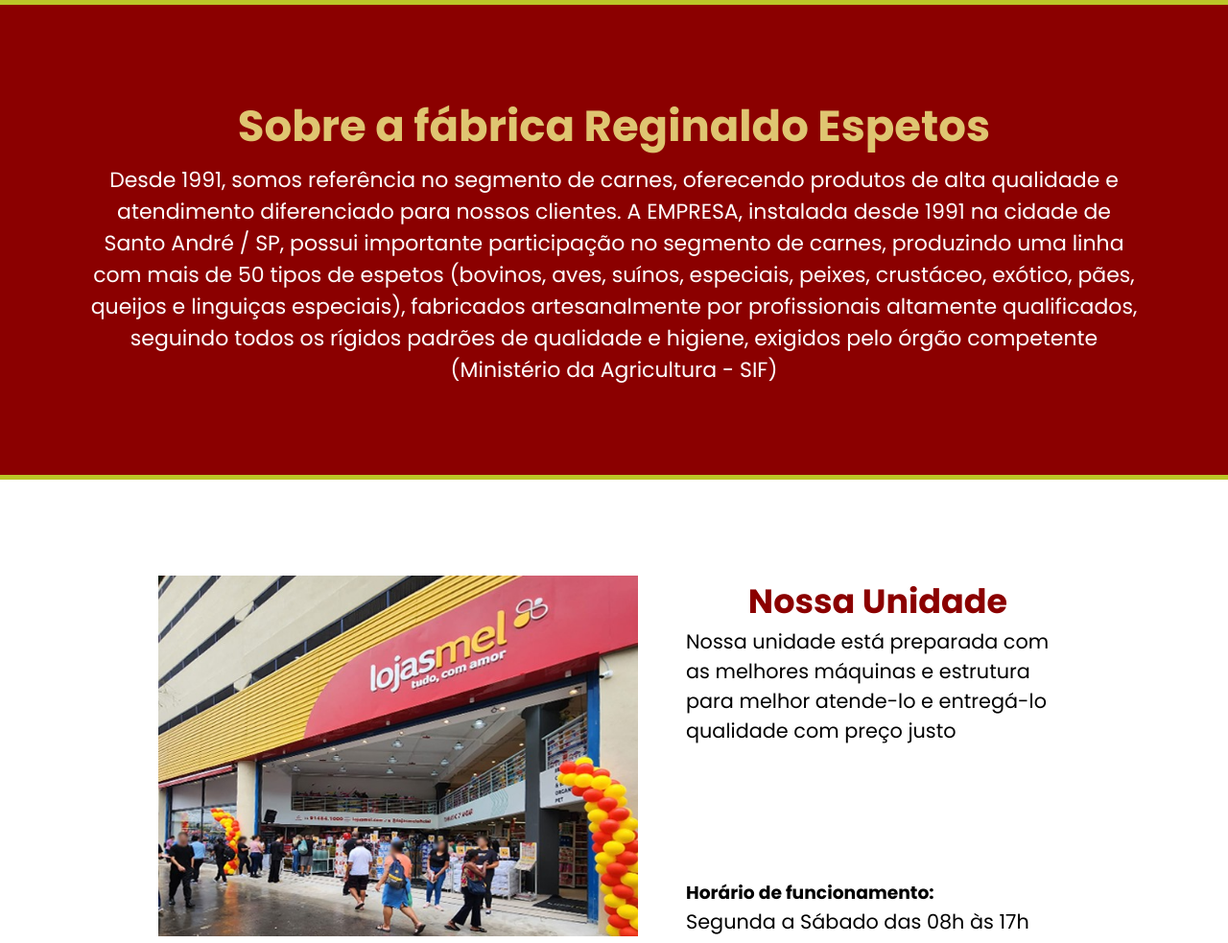
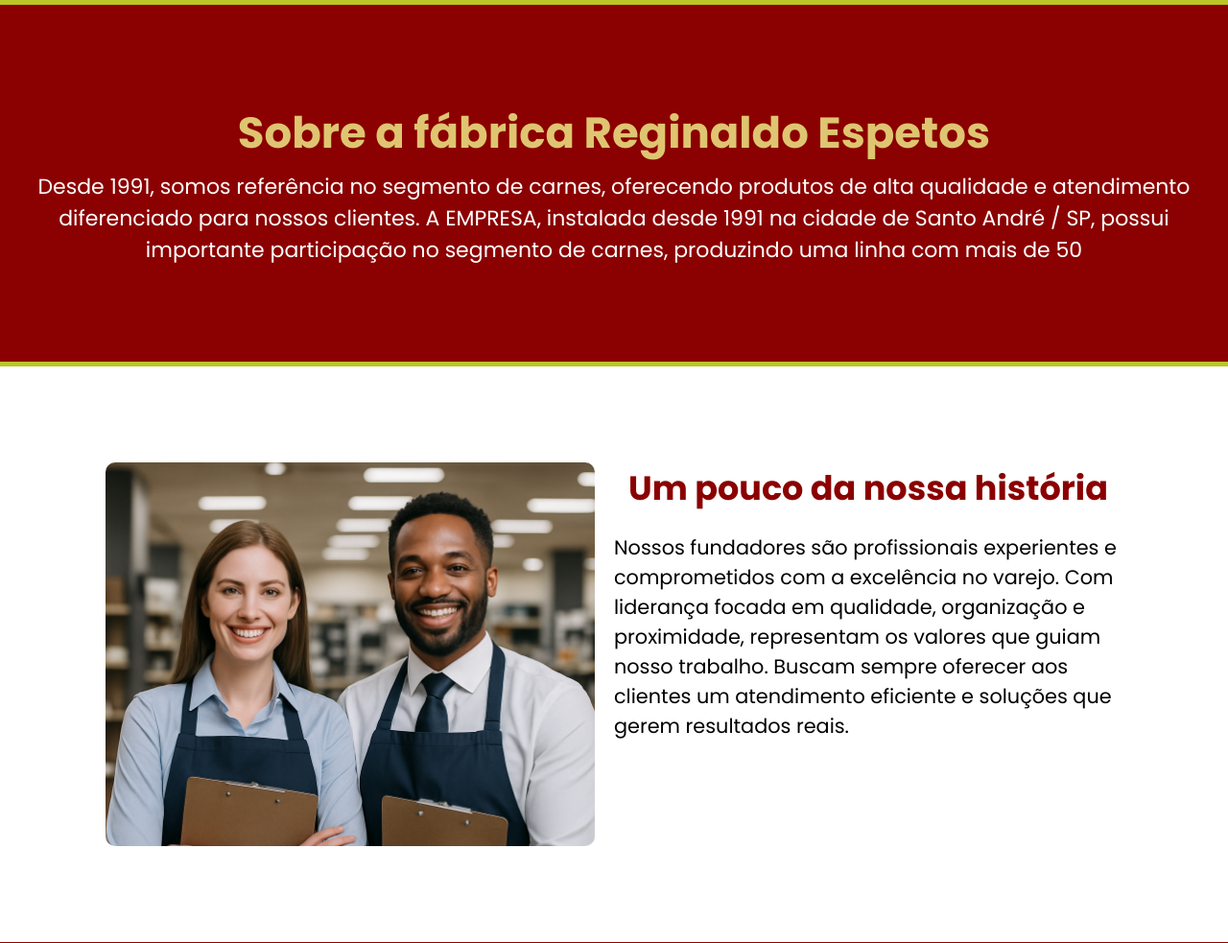
Before and after one commit to Henrique-Enzo/Reginaldo-Espetos, a PHP site: page /quemSomos.html in a window 1280 px wide. Shown: the part 87-1070 px from the top of the page at 96% size. Run offline with PHP 8.4, Linux system fonts and the light colour scheme.

Commit message:
ultimo commit do homi deixando pagina quem somos responsiva

```diff
--- a/css/home.css
+++ b/css/home.css
@@ -6,6 +6,7 @@
     url(../assets_reginaldo/foto-home-2.png);
   background-size: cover;
   background-position: center;
+  background-attachment: fixed;
 
   flex-direction: column;
   align-items: center;
--- a/css/quemsomos.css
+++ b/css/quemsomos.css
@@ -10,17 +10,16 @@ body {
 
 .content-about {
   background-color: #8b0000;
-  height: 500px;
   display: flex;
   justify-content: center;
   align-items: center;
-  padding: 20px;
+  padding: 100px 20px 100px 20px;
   border-top: 5px solid #bbc628;
   border-bottom: 5px solid #bbc628;
 }
 
 .content {
-  max-width: 1100px;
+  max-width: 100;
   text-align: center;
 }
 
@@ -35,41 +34,43 @@ body {
   font-size: 22px;
 }
 
-.content-unidade {
+.content-historia {
   display: grid;
-  grid-template-columns: auto 400px;
+  grid-template-columns: 1fr 1fr;
   max-width: 1100px;
   justify-content: center;
   margin-left: auto;
   margin-right: auto;
   margin-top: 100px;
   margin-bottom: 100px;
-  gap: 50px;
+  padding-inline: 20px;
 }
 
-.content-unidade img {
-  width: 500px;
-}
-
-.nossa-unidade {
+.nossa-historia {
   display: grid;
   align-content: space-between;
 }
 
-.nossa-unidade p {
+.nossa-historia p {
   font-size: 1.3rem;
   max-width: max-content;
   letter-spacing: 1.5;
+  margin-top: 20px;
 }
 
-.nossa-unidade h2 {
+.nossa-historia h2 {
   font-size: 35px;
   color: #8b0000;
   text-align: center;
 }
 
-.horarios {
-  align-items: end;
+.img-quem-somos {
+  background-image: url(../assets_reginaldo/donos-espetos.png);
+  background-size: cover;
+  background-position: top;
+  border-radius: 10px;
+  margin-right: 20px;
+  height: 400px;
 }
 
 .endereco {
@@ -89,3 +90,37 @@ body {
 iframe {
   border-radius: 5px;
 }
+
+.horarios {
+  color: #fff;
+}
+
+.horarios strong {
+  color: #dfc571;
+}
+
+@media (max-width: 850px) {
+  .content-historia {
+    grid-template-columns: 1fr;
+  }
+
+  .content-historia img {
+    grid-row: 3;
+    width: 100%;
+    height: 200px;
+    background-size: cover;
+    background-position: center;
+  }
+
+  .info-unidade h2 {
+    margin-top: 20px;
+  }
+
+  .info-unidade p {
+    text-align: center;
+  }
+
+  .endereco h2 {
+    font-size: 1.75rem;
+  }
+}
--- a/quemSomos.html
+++ b/quemSomos.html
@@ -37,24 +37,17 @@
       <h1>Sobre a fábrica Reginaldo Espetos</h1>
       <p>Desde 1991, somos referência no segmento de carnes, oferecendo produtos de alta qualidade e atendimento
         diferenciado para nossos clientes. A EMPRESA, instalada desde 1991 na cidade de Santo André / SP, possui
-        importante participação no segmento de carnes, produzindo uma linha com mais de 50 tipos de espetos (bovinos,
-        aves, suínos, especiais, peixes, crustáceo, exótico, pães, queijos e linguiças especiais), fabricados
-        artesanalmente por profissionais altamente qualificados, seguindo todos os rígidos padrões de qualidade e
-        higiene,
-        exigidos pelo órgão competente (Ministério da Agricultura - SIF)</p>
+        importante participação no segmento de carnes, produzindo uma linha com mais de 50</p>
     </div>
   </div>
-  <div class="content-unidade">
-    <img src="./assets_reginaldo/quemSomos.jpg" alt="">
-    <div class="nossa-unidade">
+  <div class="content-historia">
+    <div class="img-quem-somos"></div>
+    <div class="nossa-historia">
       <div class="info-unidade">
-        <h2>Nossa Unidade</h2>
-        <p>Nossa unidade está preparada com as melhores máquinas e estrutura para melhor atende-lo e entregá-lo
-          qualidade com preço justo</p>
-      </div>
-      <div class="horarios">
-        <h3>Horário de funcionamento:</h3>
-        <p>Segunda a Sábado das 08h às 17h</p>
+        <h2>Um pouco da nossa história</h2>
+        <p>Nossos fundadores são profissionais experientes e comprometidos com a excelência no varejo. Com liderança
+          focada em qualidade, organização e proximidade, representam os valores que guiam nosso trabalho. Buscam sempre
+          oferecer aos clientes um atendimento eficiente e soluções que gerem resultados reais.</p>
       </div>
     </div>
   </div>
@@ -64,6 +57,9 @@
       src="https://www.google.com/maps/embed?pb=!1m18!1m12!1m3!1d3721.1077961989918!2d-47.81899552474002!3d-21.148107980531243!2m3!1f0!2f0!3f0!3m2!1i1024!2i768!4f13.1!3m3!1m2!1s0x94b9be3bdb20c50d%3A0x84477cf7a58d2db9!2sReginaldo%20Espetos!5e0!3m2!1spt-BR!2sbr!4v1744304749282!5m2!1spt-BR!2sbr"
       width="100%" height="350" style="border:0;" allowfullscreen="" loading="lazy"
       referrerpolicy="no-referrer-when-downgrade"></iframe>
+    <div class="horarios">
+      <p><strong>Horários de funcionamento: </strong>Segunda-Feira à Sábado das 8h às 17h </p>
+    </div>
   </div>
   <footer>
     <img src="assets_reginaldo/rodape.png" alt="" class="onda" />
```
Also changed, not shown: assets_reginaldo/donos-espetos.png (added), assets_reginaldo/quemSomos.jpg (deleted), assets_reginaldo/template-loja-quem-somos.jpg (deleted).
